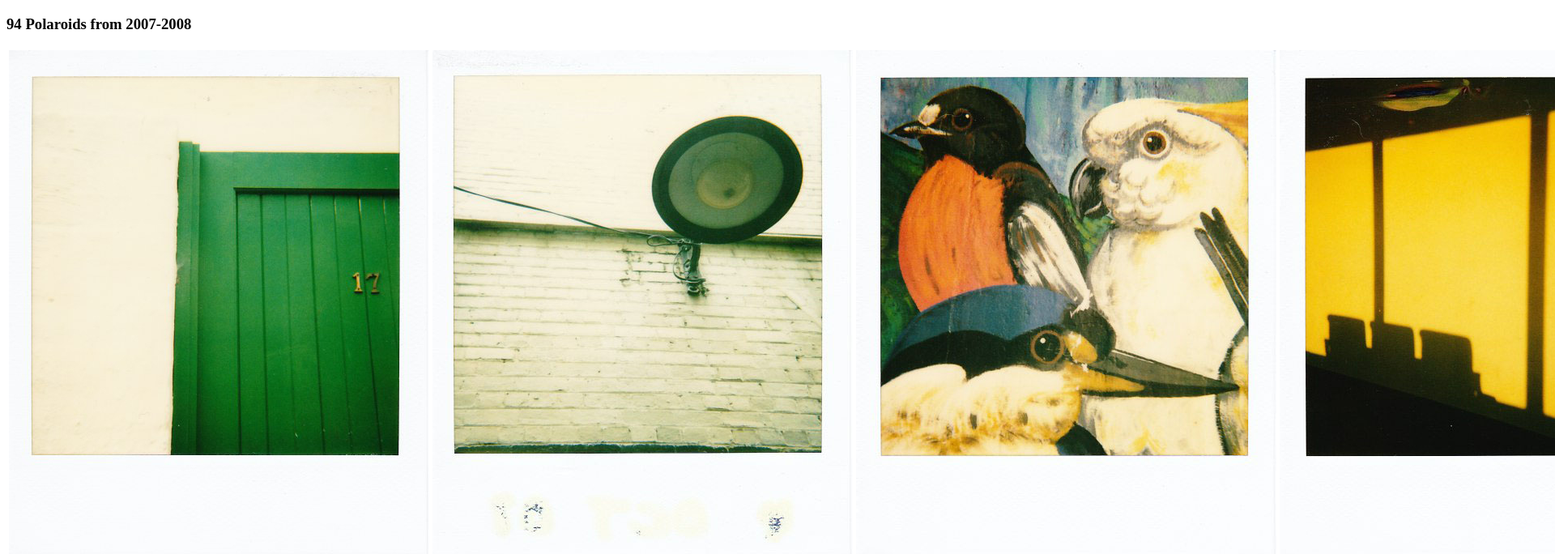
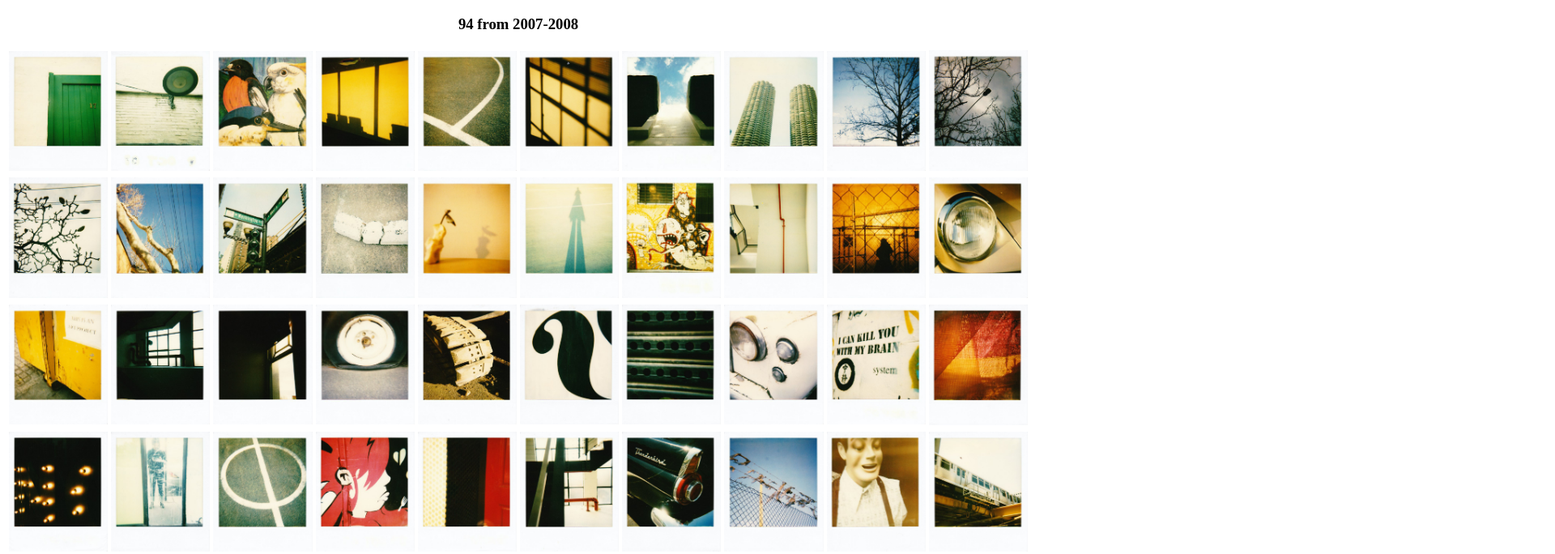
Before and after one commit to glamouracademy/Polaroid, a plain HTML site: page index.html in a window 1280 px wide. Shown: the top 684 px of the page at 81% size, 1920 px wide, since content can reach past the window. Drawn offline with Linux system fonts and the light colour scheme.

Commit message:
Images relative to screen size

```diff
--- a/index.html
+++ b/index.html
@@ -2,9 +2,10 @@
 <html>
 	<head>
 		<title>Polaroid</title>
+		<link type="text/css" rel="stylesheet" href="stylesheet.css"/>
 	</head>
 	<body>
-		<h3>94 Polaroids from 2007-2008</h3>
+		<h3>94 from 2007-2008</h3>
 		<table>
 			<tr>
 				<td><img src="images/SCN_0001.jpg"/></td>
--- a/stylesheet.css
+++ b/stylesheet.css
@@ -1,13 +1,14 @@
-.container img {
-	height: 500px;
-	weight: 500px;
-}
-
 h3 {
 	text-align: center;
 }
 
 img {
-	height: 300px;
-	width: auto;
+	height: auto;
+	width: 100%;
 }
+
+/*do we need a background color
+* {
+	background-color: #D6D6D6;
+}
+*/
```
